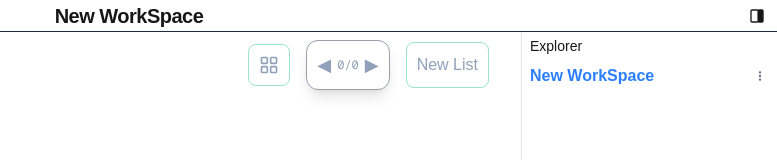
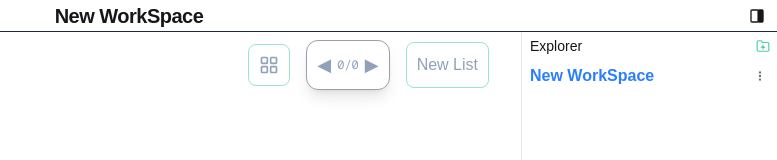
Before and after one commit to raulcs16/productivity-app, a Next.js app: page / in a window 1280 px wide. Both pictures are taken after a click on the button 1260 px from the left and 15 px from the top of the page. Shown: the top 160 px of the page, without its empty margins (503-1280 px from the left). Built offline with nearby package versions, Linux system fonts and the light colour scheme.

Commit message:
some way to add dir

```diff
--- a/src/apps/TodoListApp.tsx
+++ b/src/apps/TodoListApp.tsx
@@ -8,7 +8,7 @@ import {
 import TodoListWorkSpace from "../ui/todolist/TodoListWorkSpace";
 import Explorer from "../ui/flat-directory/Explorer";
 import { FDDirectory } from "@/src/core/flat-directory/directory";
-import { useState } from "react";
+import { useEffect, useState } from "react";
 import Workspace from "../ui/layout/WorkSpace";
 import { FDFile } from "../core/flat-directory/file";
 
@@ -28,15 +28,24 @@ export default function TodoListApp(props: TodoListAppProps) {
     props.todoWorkSpace.id
   );
   const [currentListId, setCurrentListId] = useState(0);
+  const [title, setTitle] = useState(props.todoWorkSpace.title);
 
+  useEffect(() => {
+    const dir = directories.find((dir) => {
+      return dir.id === currentDirectoryId;
+    });
+    if (dir === undefined) return;
+    setTitle(dir.title);
+  }, [currentDirectoryId]);
   function handleAddDiretory(title: string) {
-    // //for now lets mock adding an empty directory
-    // const newDirectory: FDDirectory = {
-    //   id: Date.now(),
-    //   title: title,
-    //   files: [],
-    // };
-    // setDirectories((prev) => [...prev, newDirectory]);
+    const newDirectory: FDDirectory = {
+      id: Date.now(),
+      title: title,
+      files: [],
+    };
+    setDirectories((prev) => [...prev, newDirectory]);
+    setCurrentDirectoryId(newDirectory.id);
+    setCurrentListId(0);
   }
   function handleAddNewFile(dirId: number, fileName: string) {
     const newFile = {
@@ -113,7 +122,7 @@ export default function TodoListApp(props: TodoListAppProps) {
   return (
     <div className="w-full h-full">
       <Workspace
-        title={props.todoWorkSpace.title}
+        title={title}
         workspace={
           <TodoListWorkSpace
             id={props.todoWorkSpace.id}
--- a/src/ui/flat-directory/Explorer.tsx
+++ b/src/ui/flat-directory/Explorer.tsx
@@ -6,6 +6,7 @@ import ExplorerMenuContext from "./ExplorerContext";
 import FileMenuContext from "./FileContext";
 import TextInput from "../controls/TextInput";
 import Scrim from "../controls/Scrim";
+import FolderSvg from "../svg/FolderSvg";
 
 interface ExplorerProps {
   directories: FDDirectory[];
@@ -75,7 +76,16 @@ export default function Explorer(props: ExplorerProps) {
           setExpMenuConfig({ x: e.clientX, y: e.clientY });
         }}
       >
-        <h1 className="px-2 py-1 text-sm">{"Explorer"}</h1>
+        <header className="w-full px-2 py-1 flex justify-between items-center">
+          <h1 className="text-sm">{"Explorer"}</h1>
+          <button
+            onClick={() => {
+              setEdit(true);
+            }}
+          >
+            <FolderSvg></FolderSvg>
+          </button>
+        </header>
         {props.directories.map((fd, index) => (
           <FileView
             key={index}
--- a/src/ui/flat-directory/ExplorerContext.tsx
+++ b/src/ui/flat-directory/ExplorerContext.tsx
@@ -1,6 +1,7 @@
 "use client";
 
 import ContextMenu, { ContextMenuItem } from "../controls/ContextMenu";
+import FolderSvg from "../svg/FolderSvg";
 
 interface ExplorerMenuContextProps {
   x: number;
@@ -23,24 +24,7 @@ export default function ExplorerMenuContext(props: ExplorerMenuContextProps) {
       <ContextMenuItem
         text="add workspace"
         onTriggered={() => props.onAddWorkSpace()}
-        icon={
-          <svg
-            xmlns="http://www.w3.org/2000/svg"
-            viewBox="0 0 24 24"
-            fill="none"
-            stroke="currentColor"
-            strokeWidth="2"
-            strokeLinecap="round"
-            strokeLinejoin="round"
-            className="w-3.5 h-3.5 text-emerald-500/70 group-hover:text-emerald-400"
-          >
-            {/* The structural tabbed folder outline */}
-            <path d="M22 19a2 2 0 0 1-2 2H4a2 2 0 0 1-2-2V5a2 2 0 0 1 2-2h5l2 3h9a2 2 0 0 1 2 2z" />
-            {/* Plus sign nested cleanly over the layout */}
-            <line x1="12" y1="11" x2="12" y2="17" />
-            <line x1="9" y1="14" x2="15" y2="14" />
-          </svg>
-        }
+        icon={<FolderSvg></FolderSvg>}
       ></ContextMenuItem>
     </ContextMenu>
   );
--- /dev/null
+++ b/src/ui/svg/FolderSvg.tsx
@@ -0,0 +1,21 @@
+interface FolderSvgProps {}
+export default function FolderSvg(props: FolderSvgProps) {
+  return (
+    <svg
+      xmlns="http://www.w3.org/2000/svg"
+      viewBox="0 0 24 24"
+      fill="none"
+      stroke="currentColor"
+      strokeWidth="2"
+      strokeLinecap="round"
+      strokeLinejoin="round"
+      className="w-3.5 h-3.5 text-emerald-500/70 group-hover:text-emerald-400"
+    >
+      {/* The structural tabbed folder outline */}
+      <path d="M22 19a2 2 0 0 1-2 2H4a2 2 0 0 1-2-2V5a2 2 0 0 1 2-2h5l2 3h9a2 2 0 0 1 2 2z" />
+      {/* Plus sign nested cleanly over the layout */}
+      <line x1="12" y1="11" x2="12" y2="17" />
+      <line x1="9" y1="14" x2="15" y2="14" />
+    </svg>
+  );
+}
```
